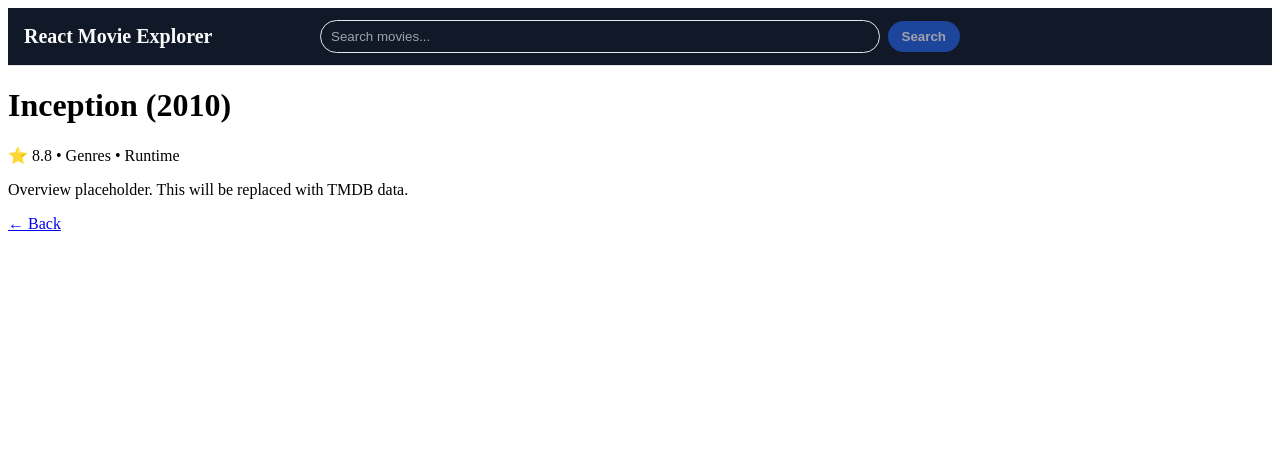
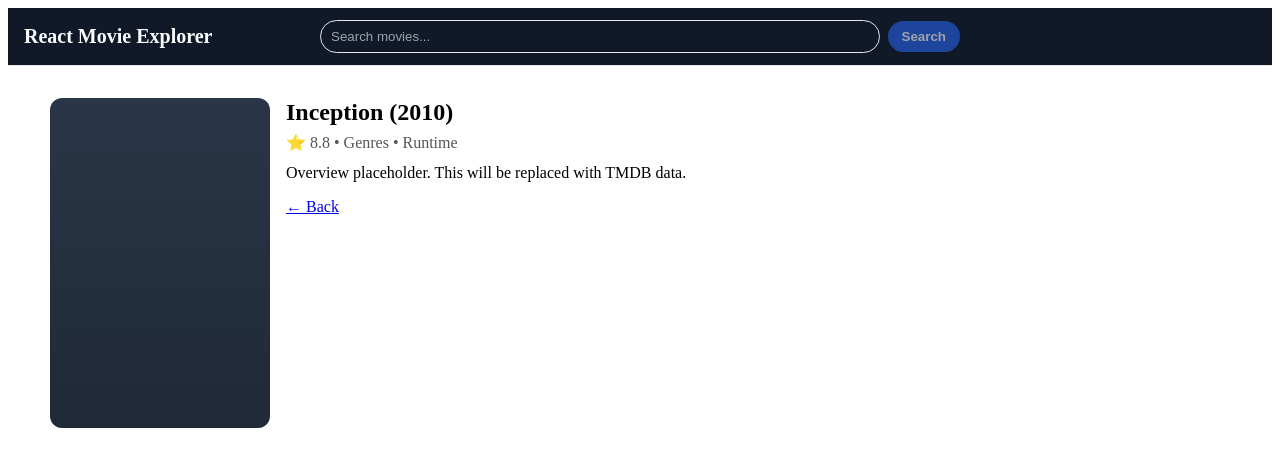
Before and after one commit to adaviladev/react-movie-explorer, a React (Vite) app: page /movie/1 in a window 1280 px wide. Shown: the top 466 px of the page. Built offline with nearby package versions, Linux system fonts and the light colour scheme.

Commit message:
Style Details page: container + 2-column grid and typography (#6)

```diff
--- a/src/index.css
+++ b/src/index.css
@@ -20,7 +20,7 @@
 
 /* Search bar */
 .search {
-  grid-column: 2;       /* center column in the header grid */
+  grid-column: 2; /* center column in the header grid */
   width: 100%;
 
   display: flex;
@@ -37,7 +37,9 @@
   color: #f9fafb;
   outline: none;
 }
-.search__input::placeholder { color: #9ca3af; }
+.search__input::placeholder {
+  color: #9ca3af;
+}
 
 .search__button {
   padding: 8px 14px;
@@ -48,7 +50,10 @@
   font-weight: 600;
   cursor: pointer;
 }
-.search__button:disabled { opacity: 0.6; cursor: not-allowed; }
+.search__button:disabled {
+  opacity: 0.6;
+  cursor: not-allowed;
+}
 
 /* Results grid */
 .results-grid {
@@ -64,7 +69,7 @@
   border: 1px solid #374151;
   border-radius: 10px;
   overflow: hidden;
-  display: block;        /* make the Link fill the card area */
+  display: block; /* make the Link fill the card area */
 }
 
 .card__poster {
@@ -88,3 +93,48 @@
   font-size: 0.82rem;
   color: #9ca3af;
 }
+
+/* Page container: keeps content narrow and centered */
+.container {
+  max-width: 1180px; /* 1) limit line length on big screens */
+  margin: 0 auto; /* 2) center horizontally */
+  padding: 16px; /* 3) breathing room on all sides */
+}
+
+/* Details layout */
+.details {
+  display: grid; /* 4) grid for poster + text */
+  grid-template-columns: 220px 1fr; /* 5) left = poster, right = info */
+  gap: 16px; /* 6) space between columns */
+  align-items: start; /* 7) top-align content */
+  margin-top: 16px; /* 8) space from heading */
+}
+
+@media (max-width: 640px) {
+  .details {
+    grid-template-columns: 1fr;
+  } /* 9) stack on small screens */
+}
+
+.details__poster {
+  aspect-ratio: 2 / 3; /* 10) poster proportion */
+  background: linear-gradient(180deg, #2a3647, #1f2937); /* 11) placeholder */
+  border-radius: 12px; /* 12) rounded corners */
+}
+
+.details__title {
+  margin: 0 0 6px; /* 13) remove huge default H1 margin */
+  font-size: 1.5rem; /* 14) reasonable title size */
+  font-weight: 700; /* 15) bold */
+  line-height: 1.2; /* 16) tighter lines */
+}
+
+.details__meta {
+  margin: 0 0 12px; /* 17) space below meta row */
+  color: #555; /* 18) softer gray */
+}
+
+.details__overview {
+  margin: 0; /* 19) reset margin */
+  max-width: 70ch; /* 20) readable line length for text */
+}
--- a/src/pages/Details.jsx
+++ b/src/pages/Details.jsx
@@ -25,7 +25,7 @@ export default function Details() {
   }
 
   return (
-    <main>
+    <main className="container">
       <div className="details">
         <div className="details__poster" aria-hidden="true" />
         <div>
```
